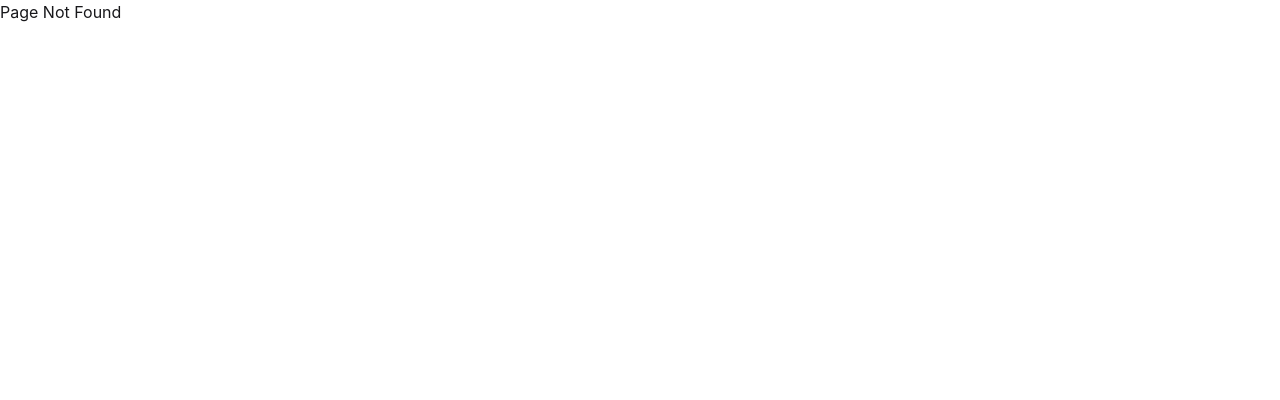
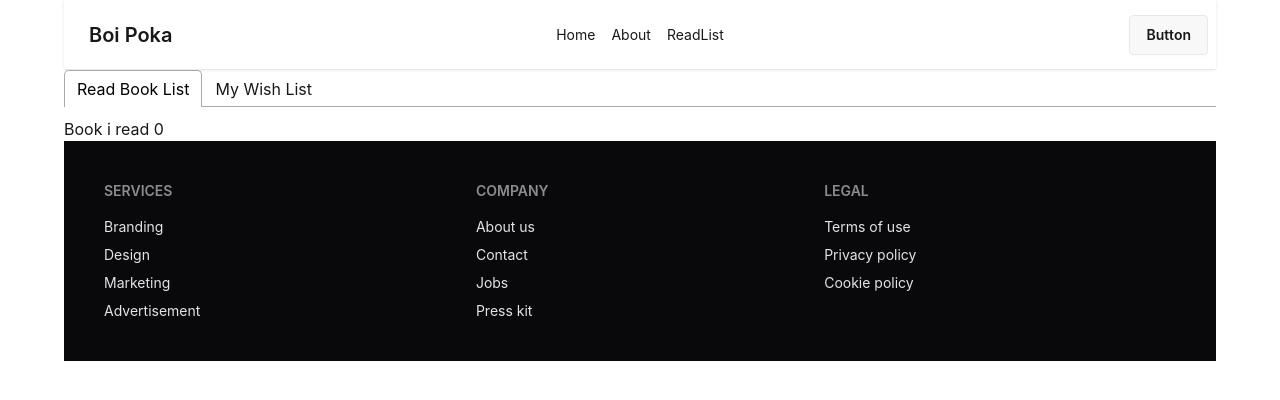
Before and after one commit to sajjadursohag/boi-poka, a React (Vite) app: page /readList in a window 1280 px wide. Before the commit this address had no page. Shown: the top 400 px of the page. Built offline with nearby package versions, Linux system fonts and the light colour scheme.

Commit message:
added addToDB and ReadList

```diff
--- a/package.json
+++ b/package.json
@@ -15,6 +15,7 @@
     "react-dom": "^19.2.7",
     "react-icons": "^5.7.0",
     "react-router": "^7.18.1",
+    "react-tabs": "^6.1.1",
     "tailwindcss": "^4.3.2"
   },
   "devDependencies": {
--- a/src/Routes/Routes.jsx
+++ b/src/Routes/Routes.jsx
@@ -5,6 +5,7 @@
 import Home from "../pages/Home/Home";
 import About from "../pages/About/About";
 import BookDetails from "../pages/BookDetails/BookDetails";
+import ReadList from "../pages/RedList/ReadList";
 
 
 export const router = createBrowserRouter([
@@ -20,6 +21,11 @@
         Component: Home,
       },
       {
+        path: "readList",
+        loader: ()=> fetch("booksData.json"),
+        Component: ReadList
+      },
+      {
         path: "/about",
         Component: About,
       },
--- a/src/components/Header/Navbar.jsx
+++ b/src/components/Header/Navbar.jsx
@@ -9,6 +9,9 @@
       </Link>
       <Link to="/about">
         <li className="m-2">About</li>
+      </Link>
+      <Link to="/readList">
+        <li className="m-2">ReadList</li>
       </Link>
     </>
   );
--- a/src/pages/BookDetails/BookDetails.jsx
+++ b/src/pages/BookDetails/BookDetails.jsx
@@ -1,21 +1,23 @@
 import React from "react";
 import { useLoaderData, useParams } from "react-router";
+import { addToStoreDB } from "../../utility/addToDB";
 
 const BookDetails = () => {
   const { id } = useParams();
-  const bookId = parseInt(id)
+  const bookId = parseInt(id);
   const data = useLoaderData();
   const singleBook = data.find((book) => book.bookId === bookId);
- const {bookName, image, review} = singleBook || {};
+  const { bookName, image, review } = singleBook || {};
 
- const handleMarkAsRead =id=> {
+  const handleMarkAsRead = (id) => {
     // store with id
     // where to store
     // array or collection
     // if book alrady exist then show a alert
     // if bok not exist then push in the collection or array
 
- }
+    addToStoreDB(id);
+  };
   return (
     <div className="w-2/3 mx-auto">
       <img className="w-48" src={image} alt="" />
@@ -23,7 +25,12 @@
 
       <p>{review}</p>
 
-      <button className="btn btn-active btn-secondary m-2">Mark as Read</button>
+      <button
+        onClick={() => handleMarkAsRead(id)}
+        className="btn btn-active btn-secondary m-2"
+      >
+        Mark as Read
+      </button>
       <button className="btn btn-active btn-accent m-2">Add To WishList</button>
     </div>
   );
--- /dev/null
+++ b/src/pages/RedList/ReadList.jsx
@@ -0,0 +1,49 @@
+import React, { useEffect, useState } from "react";
+import { useLoaderData } from "react-router";
+import { Tab, Tabs, TabList, TabPanel } from "react-tabs";
+import "react-tabs/style/react-tabs.css";
+import { getStoredBook } from "../../utility/addToDB";
+import Book from "../Book/Book";
+
+const ReadList = () => {
+  // worst case
+  // database diye korle onk easy hobe.
+
+  const [readList, setReadList] = useState([]);
+
+  const data = useLoaderData();
+  console.log(data);
+
+  useEffect(() => {
+    const storedBookData = getStoredBook();
+    const ConvertedStoredBooks = storedBookData.map((id) => parseInt(id));
+    const myReadList = data.filter((book) =>
+      ConvertedStoredBooks.includes(book.bookId),
+    );
+    setReadList(myReadList);
+  }, []);
+
+  return (
+    <div>
+      <Tabs>
+        <TabList>
+          <Tab>Read Book List</Tab>
+          <Tab>My Wish List</Tab>
+        </TabList>
+
+        <TabPanel>
+          <h2>Book i read {readList.length}</h2>
+
+          {
+            readList.map(b=><Book key={b.bookId} singleBook={b}></Book>)
+          }
+        </TabPanel>
+        <TabPanel>
+          <h2>My Wish List</h2>
+        </TabPanel>
+      </Tabs>
+    </div>
+  );
+};
+
+export default ReadList;
--- a/src/utility/addToDB.js
+++ b/src/utility/addToDB.js
@@ -9,15 +9,16 @@
 };
 
 const addToStoreDB = (id) => {
+  const storedBookData = getStoredBook();
 
-    const storedBookData = getStoredBook();
+  if (storedBookData.includes(id)) {
+    alert("ei id already exist");
+  } else {
+    storedBookData.push(id);
 
-    if (storedBookData.includes(id)) {
-        alert("ei id already exist")
+    const data = JSON.stringify(storedBookData);
+    localStorage.setItem("readList", data);
+  }
+};
 
-    }
-    else {
-        storedBookData.push(id);
-
-    }
-};
+export { addToStoreDB, getStoredBook };
```
Also changed, not shown: 1 other file (tests, documents, lock files or other folders). Lines whose indentation alone changed are shown as unchanged.
